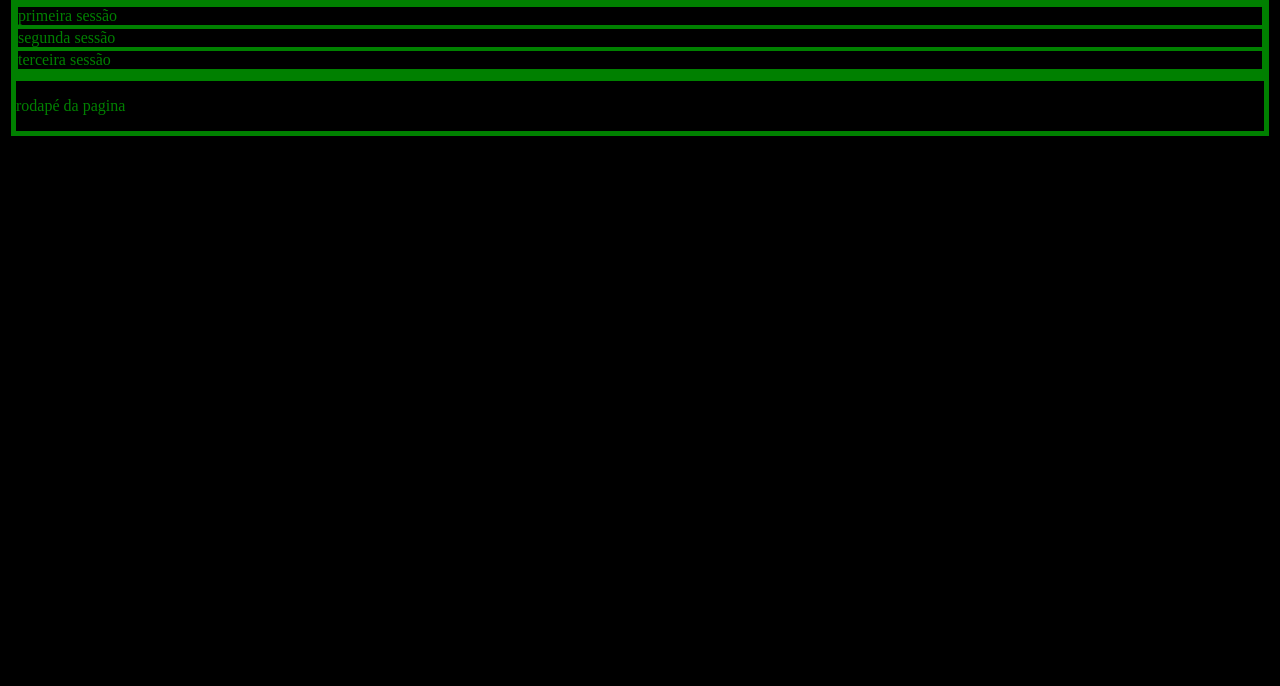
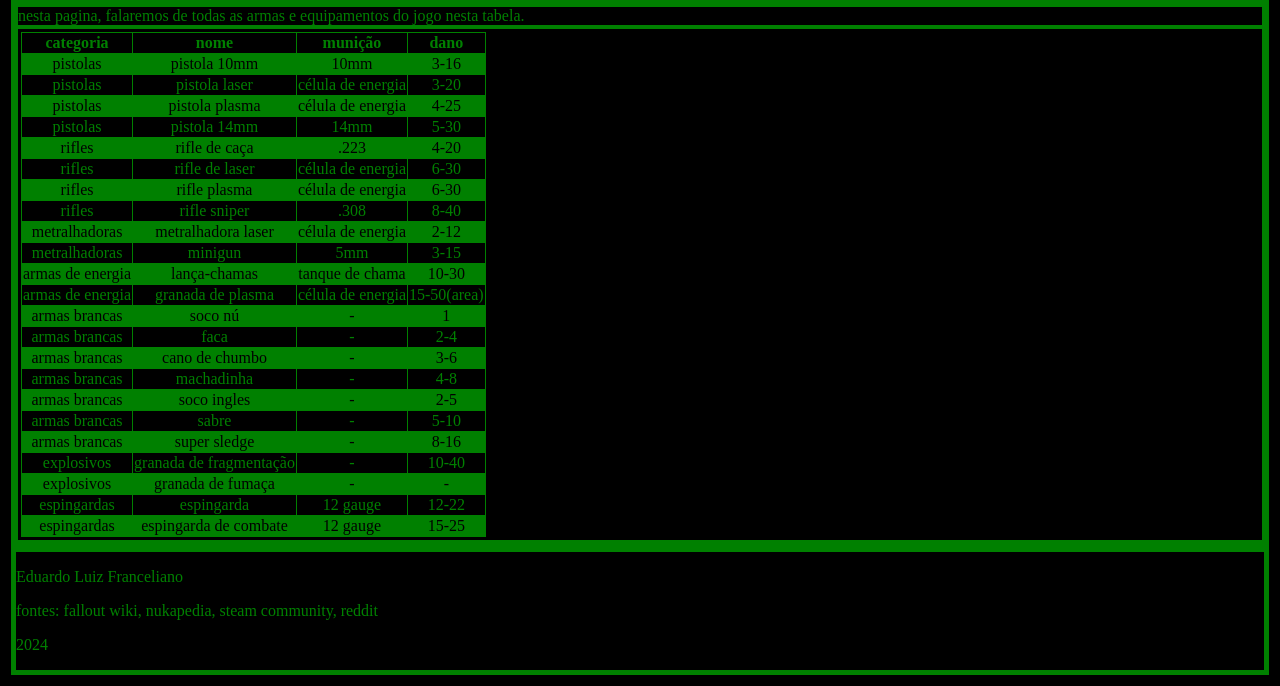
Before and after one commit to Eduardoluizfrancelianoda/meuprimeirosite, a PHP site: page /armaseequipamentos.html in a window 1280 px wide. Shown: the part 159-845 px from the top of the page. Before the commit the page ends 295 px from the top, so only its background shows below. Run offline with PHP 8.4, Linux system fonts and the light colour scheme.

Commit message:
adição de conteudo à pagina "armas e equipamentos" e das fontes

```diff
--- a/armaseequipamentos.html
+++ b/armaseequipamentos.html
@@ -24,10 +24,184 @@
         </nav>
     </header>
     <main>
-        <section>primeira sessão</section>
-        <section>segunda sessão</section>
-        <section>terceira sessão</section>
+        <section>nesta pagina, falaremos de todas as armas e equipamentos do jogo nesta tabela.</section>
+        <section>
+            <table>
+               <tr>
+                <th>categoria</th>
+                <th>nome</th>
+                <th>munição</th>
+                <th>dano</th>
+
+               </tr>
+               <tr>
+                <td>pistolas</td>
+                <td>pistola 10mm</td>
+                <td>10mm</td>
+                <td>3-16</td>
+
+               </tr>
+               <tr>
+                <td>pistolas</td>
+                <td>pistola laser</td>
+                <td>célula de energia</td>
+                <td>3-20</td>
+
+               </tr>
+               <tr>
+                <td>pistolas</td>
+                <td>pistola plasma</td>
+                <td>célula de energia</td>
+                <td>4-25</td>
+
+               </tr>
+               <tr>
+                <td>pistolas</td>
+                <td>pistola 14mm</td>
+                <td>14mm</td>
+                <td>5-30</td>
+
+               </tr>
+               <tr>
+                <td>rifles</td>
+                <td>rifle de caça</td>
+                <td>.223</td>
+                <td>4-20</td>
+
+               </tr>
+               <tr>
+                <td>rifles</td>
+                <td>rifle de laser</td>
+                <td>célula de energia</td>
+                <td>6-30</td>
+
+               </tr>
+               <tr>
+                <td>rifles</td>
+                <td>rifle plasma</td>
+                <td>célula de energia</td>
+                <td>6-30</td>
+
+               </tr>
+               <tr>
+                <td>rifles</td>
+                <td>rifle sniper</td>
+                <td>.308</td>
+                <td>8-40</td>
+
+               </tr>
+               <tr>
+                <td>metralhadoras</td>
+                <td>metralhadora laser</td>
+                <td>célula de energia</td>
+                <td>2-12</td>
+
+               </tr>
+               <tr>
+                <td>metralhadoras</td>
+                <td>minigun</td>
+                <td>5mm</td>
+                <td>3-15</td>
+
+               </tr>
+               <tr>
+                <td>armas de energia</td>
+                <td>lança-chamas</td>
+                <td>tanque de chama</td>
+                <td>10-30</td>
+
+               </tr>
+               <tr>
+                <td>armas de energia</td>
+                <td>granada de plasma</td>
+                <td>célula de energia</td>
+                <td>15-50(area)</td>
+
+               </tr>
+               <tr>
+                <td>armas brancas</td>
+                <td>soco nú</td>
+                <td>-</td>
+                <td>1</td>
+
+               </tr>
+               <tr>
+                <td>armas brancas</td>
+                <td>faca</td>
+                <td>-</td>
+                <td>2-4</td>
+
+               </tr>
+               <tr>
+                <td>armas brancas</td>
+                <td>cano de chumbo</td>
+                <td>-</td>
+                <td>3-6</td>
+
+               </tr>
+               <tr>
+                <td>armas brancas</td>
+                <td>machadinha</td>
+                <td>-</td>
+                <td>4-8</td>
+
+               </tr>
+               <tr>
+                <td>armas brancas</td>
+                <td>soco ingles</td>
+                <td>-</td>
+                <td>2-5</td>
+
+               </tr>
+               <tr>
+                <td>armas brancas</td>
+                <td>sabre</td>
+                <td>-</td>
+                <td>5-10</td>
+
+               </tr>
+               <tr>
+                <td>armas brancas</td>
+                <td>super sledge</td>
+                <td>-</td>
+                <td>8-16</td>
+
+               </tr>
+               <tr>
+                <td>explosivos</td>
+                <td>granada de fragmentação</td>
+                <td>-</td>
+                <td>10-40</td>
+
+               </tr>
+               <tr>
+                <td>explosivos</td>
+                <td>granada de fumaça</td>
+                <td>-</td>
+                <td>-</td>
+
+               </tr>
+               <tr>
+                <td>espingardas</td>
+                <td>espingarda</td>
+                <td>12 gauge</td>
+                <td>12-22</td>
+
+               </tr>
+               <tr>
+                <td>espingardas</td>
+                <td>espingarda de combate</td>
+                <td>12 gauge</td>
+                <td>15-25</td>
+
+               </tr>
+            </table>
+        </section>
     </main>
-    <footer><p>rodapé da pagina</p></footer>
+    <footer>
+        <p>Eduardo Luiz Franceliano</p>
+        <p>fontes: fallout wiki, nukapedia, steam community, reddit</p>
+        <p>2024</p>
+    </footer>
 </body>
 </html>
--- a/css/style.css
+++ b/css/style.css
@@ -59,3 +59,18 @@ footer{
     border-bottom: solid;
     border-bottom-color: green;
 }
+tr:nth-child(even) {
+background-color:green;
+color:black;
+border: 1px solid black;
+}
+td, th{
+    text-align: center;
+    border: 1px solid green;
+}
+body, header, .navbar, main, section, footer, table{
+    border-collapse: collapse;
+}
+table{
+    margin: 3px;
+}
--- a/enredo.html
+++ b/enredo.html
@@ -51,6 +51,10 @@
                 Há algumas variações de final para os destinos das pessoas e dos locais.</p>
         </section>
     </main>
-    <footer><p>rodapé da pagina</p></footer>
+    <footer>
+        <p>Eduardo Luiz Franceliano</p>
+        <p>fontes: fallout wiki, nukapedia, steam community, reddit</p>
+        <p>2024</p>
+    </footer>
 </body>
 </html>
--- a/historia.html
+++ b/historia.html
@@ -41,6 +41,10 @@
                 </p>
         </section>
     </main>
-    <footer><p>rodapé da pagina</p></footer>
+    <footer>
+        <p>Eduardo Luiz Franceliano</p>
+        <p>fontes: fallout wiki, nukapedia, steam community, reddit</p>
+        <p>2024</p>
+    </footer>
 </body>
 </html>
--- a/index.html
+++ b/index.html
@@ -66,6 +66,10 @@
                 <br>Durante a criação do personagem em "Fallout 1", os jogadores distribuem pontos entre esses atributos de acordo com suas preferências e estilo de jogo. Cada atributo tem um impacto significativo nas habilidades e na jogabilidade do personagem, afetando suas interações com o mundo e o desempenho em combate e em outras situações. O sistema S.P.E.C.I.A.L. adiciona profundidade e personalização à experiência de jogo, permitindo que os jogadores criem personagens únicos e adaptem-se a diferentes desafios no mundo pós-apocalíptico de Fallout.</p>
         </section>
     </main>
-    <footer><p>rodapé da pagina</p></footer>
+    <footer>
+        <p>Eduardo Luiz Franceliano</p>
+        <p>fontes: fallout wiki, nukapedia, steam community, reddit</p>
+        <p>2024</p>
+    </footer>
 </body>
 </html>
--- a/locais.html
+++ b/locais.html
@@ -81,6 +81,10 @@
             </p>
         </section>
     </main>
-    <footer><p>rodapé da pagina</p></footer>
+    <footer>
+        <p>Eduardo Luiz Franceliano</p>
+        <p>fontes: fallout wiki, nukapedia, steam community, reddit</p>
+        <p>2024</p>
+    </footer>
 </body>
 </html>
--- a/personagens.html
+++ b/personagens.html
@@ -51,7 +51,11 @@
             <div class="npc"><h1>Harold</h1><img src="img/FO02_NPC_Harold_N.webp" alt="harold"><p>Harold é um mutante FEV único que se assemelhava a um tipico ghoul, até que sua fisiologia foi gradualmente alterada por uma arvore parasita que ele chama de Bob. ele sobreviveu a grande guerra em um vault e testemunhyou eventos cruciais ao longo da história do pós-guerra</p></div>
         </section>
     </main>
-    <footer><p>rodapé da pagina</p></footer>
+    <footer>
+        <p>Eduardo Luiz Franceliano</p>
+        <p>fontes: fallout wiki, nukapedia, steam community, reddit</p>
+        <p>2024</p>
+    </footer>
 
 </body>
 </html>
```
